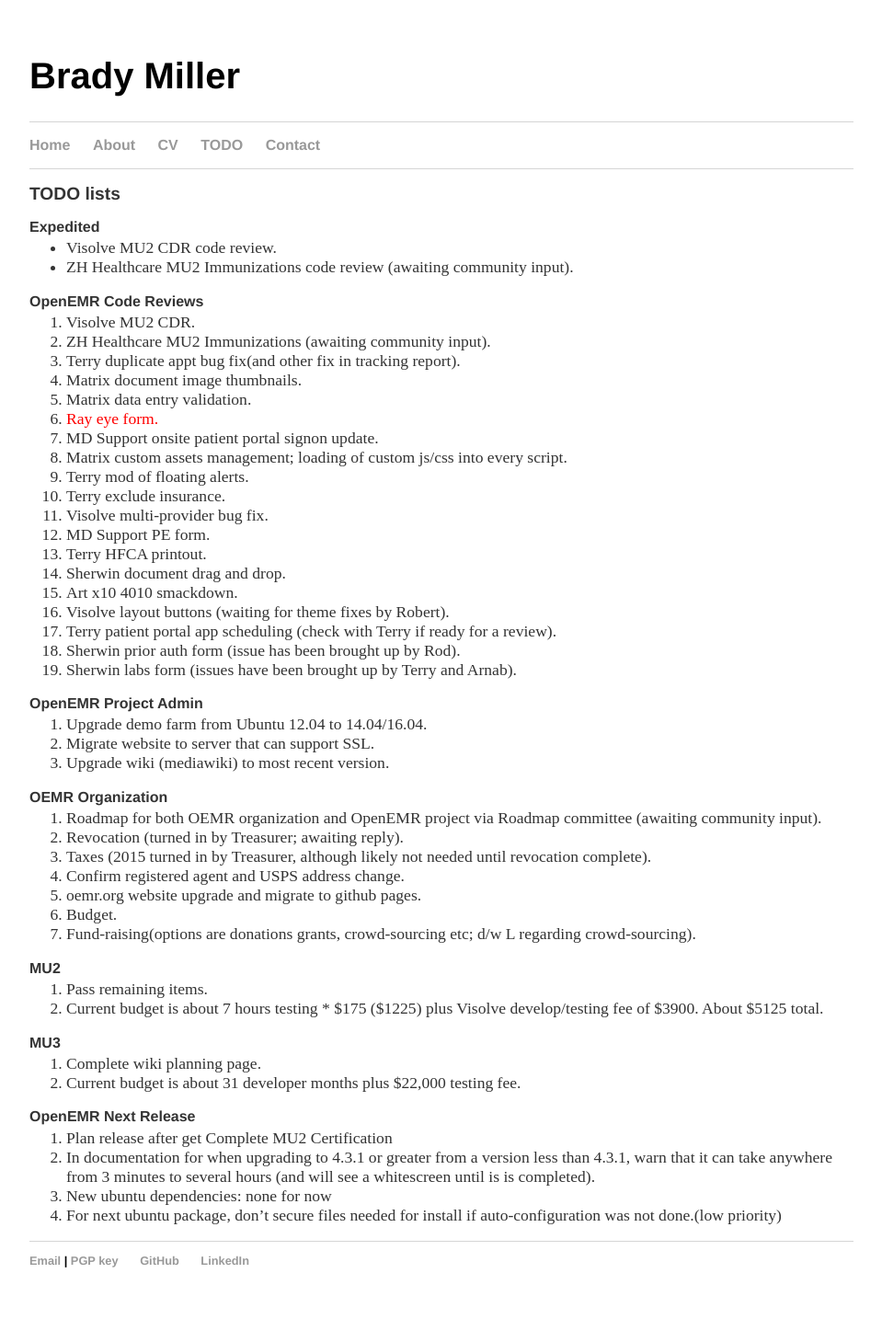
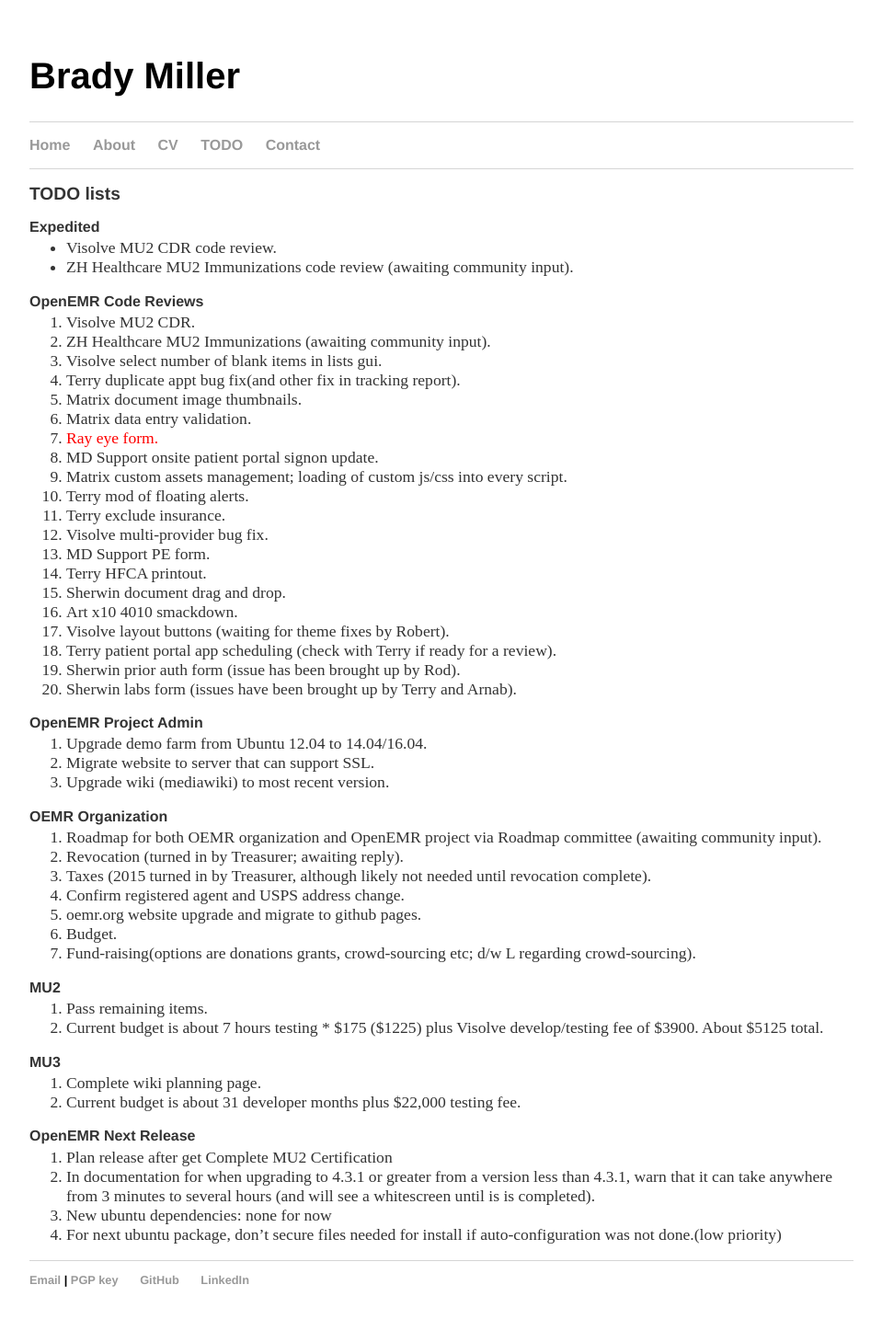
Before and after one commit to bradymiller/bradymiller.github.io, a Jekyll site: the page built from todo/index.md, in a window 1280 px wide. Shown: the whole page at 92% size, without its empty margins (160-1119 px from the left). Built offline with Jekyll 4.4.1, drawn with Linux system fonts in a browser that asks for light colours; before the commit the page ends 1438 px from its top, so only the background shows below that.

Commit message:
Update todo list

```diff
--- a/todo/index.md
+++ b/todo/index.md
@@ -10,6 +10,7 @@
 ### OpenEMR Code Reviews
 1. Visolve MU2 CDR.
 1. ZH Healthcare MU2 Immunizations (awaiting community input).
+1. Visolve select number of blank items in lists gui.
 1. Terry duplicate appt bug fix(and other fix in tracking report).
 1. Matrix document image thumbnails.
 1. Matrix data entry validation.
```
